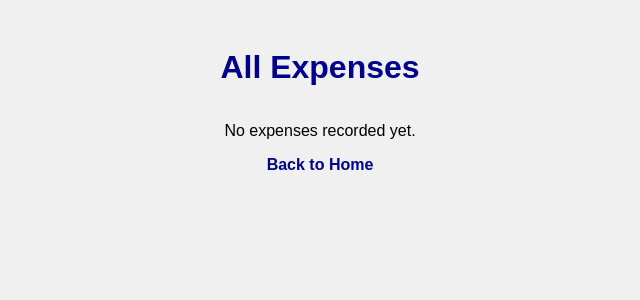
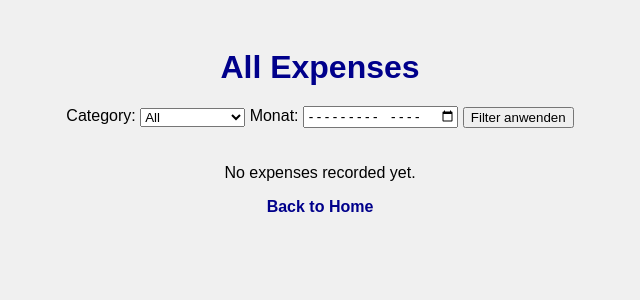
Before and after one commit to Lukas1324/Expense-Tracker, a Flask app: template templates/view-expenses.html in a window 1280 px wide. Shown: the top 300 px of the page, without its empty margins (320-960 px from the left). Run offline with Flask 3, Linux system fonts and the light colour scheme; the template is opened without the code that fills it, so the values that code supplies are empty.

Commit message:
unfinished filter

```diff
--- a/Main.py
+++ b/Main.py
@@ -16,8 +16,11 @@ def home():
 
 @app.route('/view-expenses.html', methods=['GET'])
 def view_expenses():
-
-    expenses = testStorage.getAllFromSQL()
+    # 1. Filter-Daten aus der URL lesen (request.args)
+    # .get() gibt None zurück, falls der Parameter fehlt (z.B. beim ersten Laden)
+    filter_label = request.args.get('category')
+    filter_month = request.args.get('month')
+    expenses = testStorage.getAllFromSQL(filter_label=filter_label, filter_month=filter_month)
     return render_template('view-expenses.html', expenses=expenses)  # An das Template übergeben
 
 @app.route('/add-expenses.html', methods=['GET','POST'])
--- a/templates/view-expenses.html
+++ b/templates/view-expenses.html
@@ -51,6 +51,24 @@
 </head>
 <body>
     <h1>All Expenses</h1>
+
+    <form action="/view-expenses.html" method="GET" style="margin-bottom: 20px;">
+        <label for="category">Category:</label>
+        <select name="category" id="category">
+            <option value="">All</option>
+            <option value="Food">Food</option>
+            <option value="Transport">Transport</option>
+            <option value="Entertainment">Entertainment</option>
+            <option value="Utilities">Utilities</option>
+            <option value="Other">Other</option>
+        </select>
+
+        <label for="month">Monat:</label>
+        <input type="month" id="month" name="month"> <button type="submit">Filter anwenden</button>
+
+    </form>
+
+
     {% if expenses %}
         <table border="1">
             <tr>
```
Also changed, not shown: Storage.py (+15 -4 lines).
